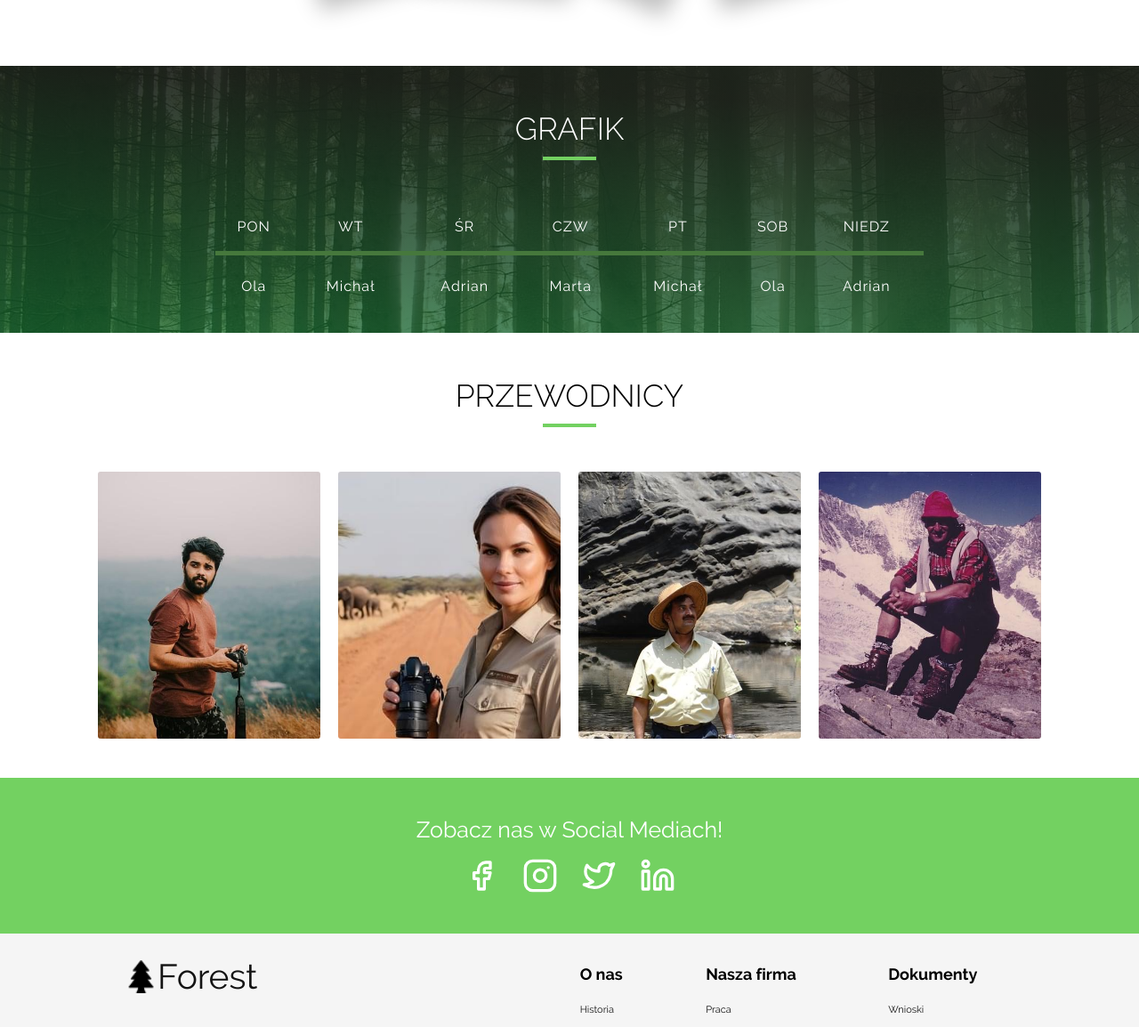
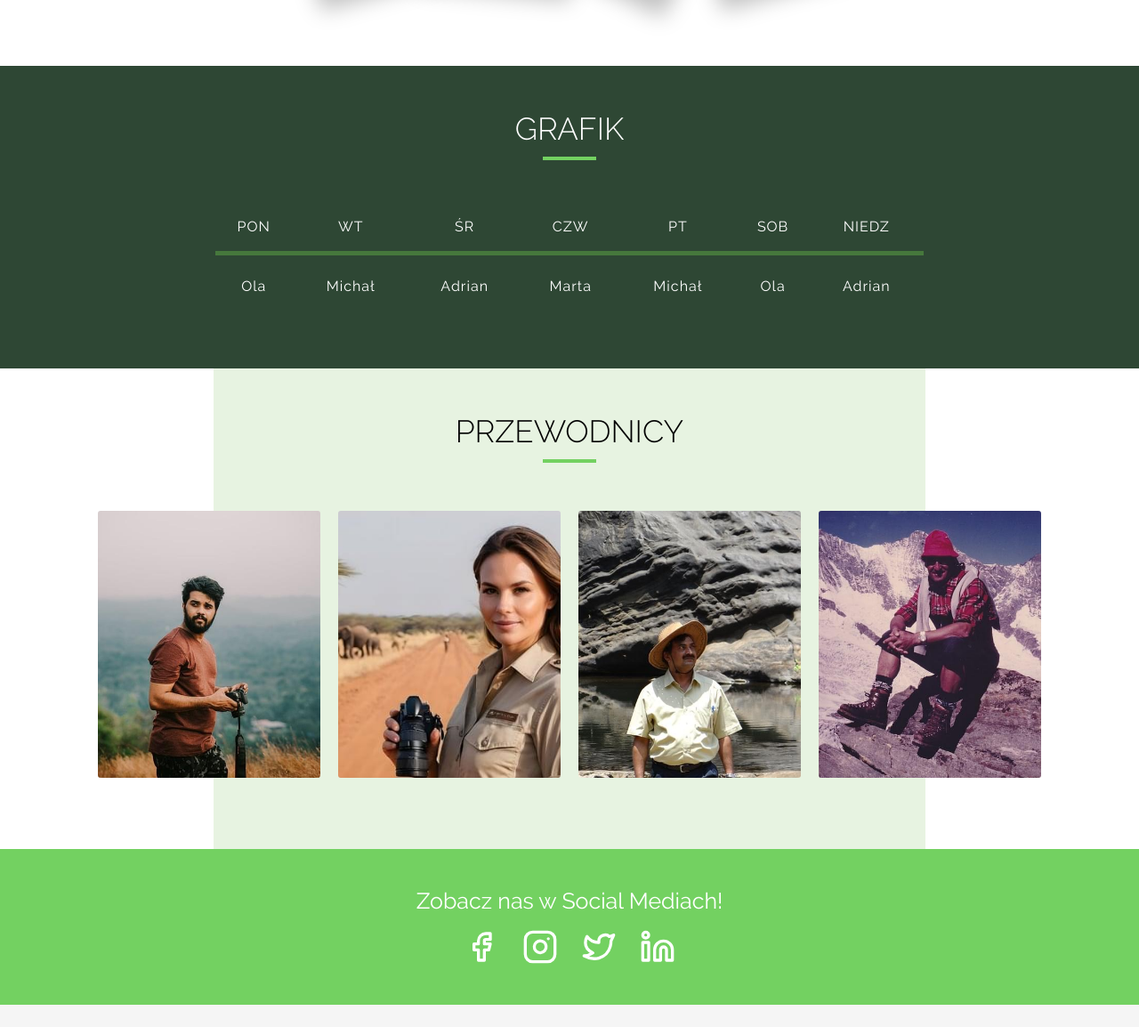
Before and after one commit to Nawratka/Forest-First, a website: page guides.html in a window 1280 px wide. Shown: the part 1124-2278 px from the top of the page at 89% size. Drawn offline with Linux system fonts and the light colour scheme.

Commit message:
guides more white space added

```diff
--- a/guides.html
+++ b/guides.html
@@ -108,8 +108,8 @@ HEADER
                 <div class="header__text-promo">
                     <p class="header__text-offer">Zdobądź <span class="header__text-highlight">do 30%</span> zniżki na
                         wycieczkę <br> z ulubionym przewodnikiem</p>
-                    <button class="header__btn"><a href="#" class="header__link">Wybierz</a><img
-                            src="dist/img/arrow-right.svg" alt="arrow right" class="header__btn-icon"></button>
+                        <a href="#" class="header__btn header__link" type="button">Wybierz <img
+                            src="dist/img/arrow-right.svg" alt="arrow right" class="header__btn-icon"></a>
                 </div>
             </div>
         </div>
@@ -148,7 +148,6 @@ TEAM SECTION
 
         <section class="section guides__schedule">
             <h1 class="section__title subpage-title">GRAFIK</h1>
-            <div class="guides__schedule-bg"></div>
             <div class="guides__schedule-container smaller-wrapper">
                 <table class="guides__schedule-table">
                     <tr class="table-row">
@@ -173,7 +172,8 @@ TEAM SECTION
             </div>
         </section>
 
-        <section class="section guides__people smaller-wrapper">
+        <section class="section guides__people main-wrapper">
+            <div class="guides__people-bg smaller-wrapper"></div>
             <h1 class="section__title subpage-title">PRZEWODNICY</h1>
 
             <div class="guides__people-container ">
--- a/src/sass/media.scss
+++ b/src/sass/media.scss
@@ -455,10 +455,7 @@ $navbarHeight: 67px;
 				flex-wrap: nowrap;
 				gap: 0;
 			}
-			&-imgs:hover &-img {
-				transform: rotate(0);
-				margin: 0;
-			}
+
 			&-img {
 				width: 170px;
 				height: 170px;
@@ -481,6 +478,10 @@ $navbarHeight: 67px;
 	}
 	.guides__program-imgs {
 		gap: 10px;
+	}
+	.guides__program-imgs:hover .guides__program-img {
+		transform: rotate(0);
+		margin: 0;
 	}
 }
 @media (min-width: 825px) {
--- a/src/sass/style.scss
+++ b/src/sass/style.scss
@@ -1310,11 +1310,8 @@ body {
 }
 .guides__schedule {
 	width: 100%;
-	height: 300px;
-	background-image: url('../img/schedule-bg.jpg');
-	background-size: cover;
-	background-repeat: no-repeat;
-	z-index: 10;
+	height: 340px;
+	background-color: var(--dark-bg);
 	.subpage-title {
 		color: var(--bg-color);
 		position: relative;
@@ -1331,19 +1328,6 @@ body {
 		margin: 0 auto;
 		left: 50%;
 	}
-	&-bg {
-		position: absolute;
-		width: 100%;
-		height: 100%;
-		background: rgb(19, 106, 48);
-		background: linear-gradient(
-			3deg,
-			rgba(19, 106, 48, 0.7451913871017157) 0%,
-			rgba(27, 34, 26, 0.9048552526479342) 83%
-		);
-		z-index: -1;
-	}
-
 	&-container {
 		width: 100%;
 	}
@@ -1375,9 +1359,21 @@ body {
 }
 
 .guides__people {
+	position: relative;
 	width: 100%;
-	height: 500px;
+	height: 540px;
 	background-color: var(--bg-color);
+	padding-bottom: 7rem;
+	&-bg {
+		width: 100%;
+		height: 100%;
+		position: absolute;
+		top: 0;
+		left: 50%;
+		transform: translateX(-50%);
+		background-color: var(--pale-green);
+		z-index: -1;
+	}
 	.subpage-title {
 		position: relative;
 		margin-bottom: 5rem;
```
Also changed, not shown: 404.html (+2 -2 lines), contact.html (+2 -2 lines), index.html (+2 -2 lines), offer.html (+2 -2 lines), dist/css/media.min.css, dist/css/style.min.css.
